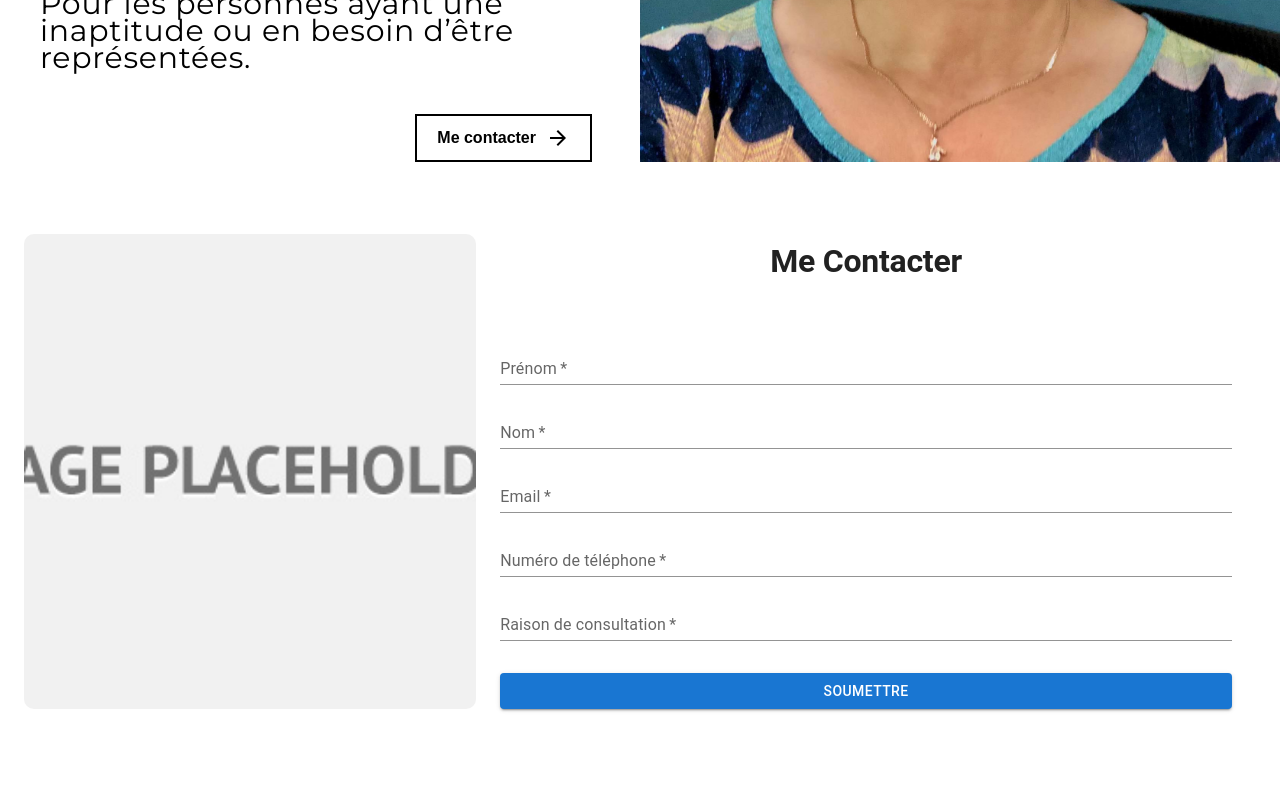
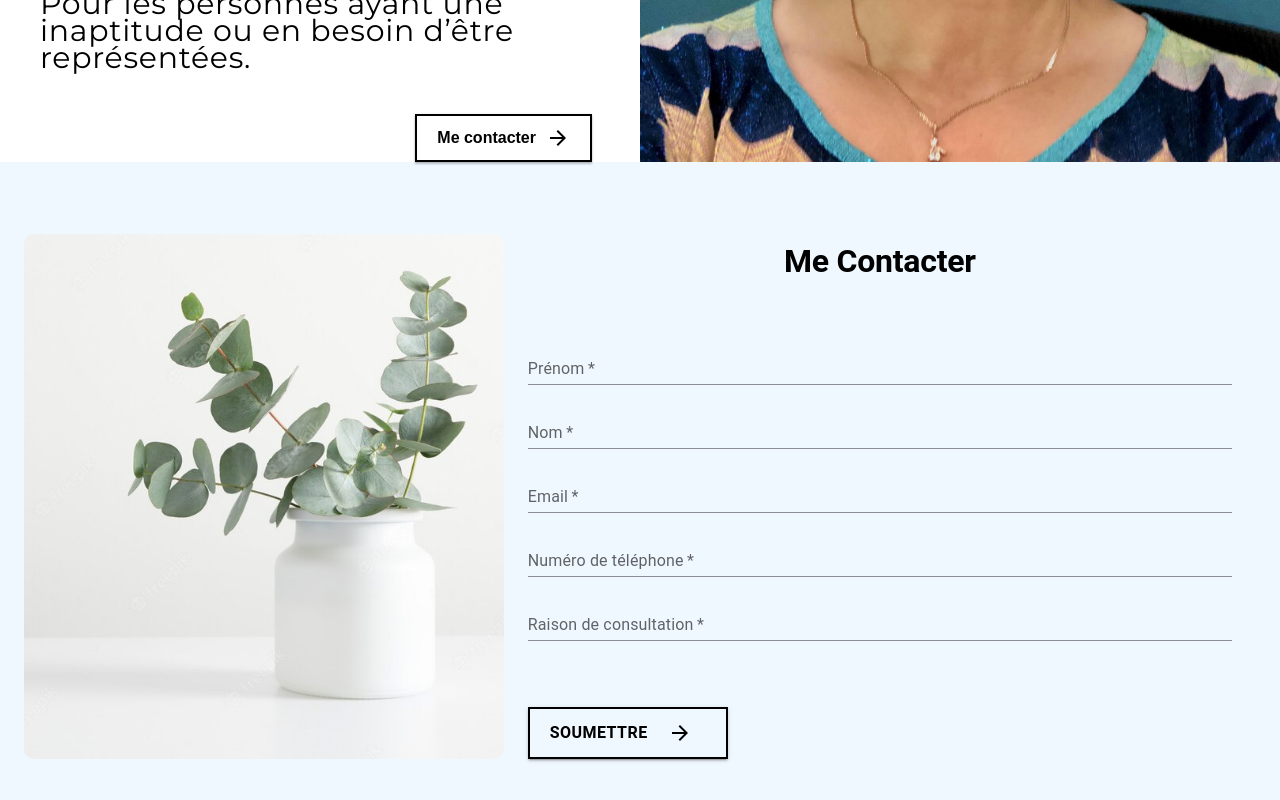
Before and after one commit to hexaquarks/portfolio-ecaterina, a React (Create React App) app: page / in a window 1280 px wide. Shown: the part 1252-2052 px from the top of the page. Built offline with nearby package versions, Linux system fonts and the light colour scheme.

Commit message:
Added flower image and styled the FormButton in the Form container

```diff
--- a/src/components/form/FormComponent.tsx
+++ b/src/components/form/FormComponent.tsx
@@ -5,8 +5,10 @@ import Container from "@mui/material/Container";
 import TextField from "@mui/material/TextField";
 import Button from "@mui/material/Button";
 import Typography from "@mui/material/Typography";
+import ArrowForwardIcon from '@mui/icons-material/ArrowForward';
 
 import placeholder from "../../assets/image-placeholder.jpg";
+import flowers from "../../assets/flowers.jpg";
 
 const StyledContainer = styled(Container)(({ theme }) => ({
   paddingTop: theme.spacing(5),
@@ -16,7 +18,8 @@ const StyledContainer = styled(Container)(({ theme }) => ({
   maxWidth: 'unset',
   "&.MuiContainer-root.MuiContainer-maxWidthLg": {
     maxWidth: "unset"
-  }
+  },
+  backgroundColor: "aliceblue",
 }));
 
 const StyledFormContainer = styled(Container)(({ theme }) => ({
@@ -25,6 +28,7 @@ const StyledFormContainer = styled(Container)(({ theme }) => ({
   alignItems: "center",
   paddingTop: theme.spacing(5),
   paddingBottom: theme.spacing(5),
+  backgroundColor: "aliceblue",
 }));
 
 const FormTitle = styled(Typography)(({ theme }) => ({
@@ -37,10 +41,9 @@ const StyledForm = styled("form")(({ theme }) => ({
   width: "100%",
   display: "flex",
   flexDirection: "column",
-  alignItems: "center",
   borderRadius: "10px",
   padding: "40px",
-  backgroundColor: "white",
+  backgroundColor: "aliceblue",
 }));
 
 const FormField = styled(TextField)(({ theme }) => ({
@@ -53,14 +56,34 @@ const FormField = styled(TextField)(({ theme }) => ({
 
 const FormButton = styled(Button)(({ theme }) => ({
   width: "100%",
-  backgroundColor: theme.palette.primary.main,
-  color: theme.palette.common.white,
   marginTop: theme.spacing(2),
 }));
 
+const StyledFormButton = styled(FormButton)(({ theme }) => ({
+  display: 'flex',
+  width: '200px',
+  border: '2px solid #000',
+  backgroundColor: 'transparent',
+  color: '#000',
+  fontSize: '16px',
+  fontWeight: 'bold',
+  padding: '10px 20px',
+  marginTop: '50px',
+  cursor: 'pointer',
+  transition: 'border-color 0.3s',
+  borderRadius: 0,
+  '& .MuiSvgIcon-root': {
+    marginLeft: '20px',
+  },
+  '&:hover': {
+    backgroundColor: 'transparent',
+    borderColor: '#FFA500',
+  },
+}));
+
 const PictureContainer = styled(Box)(({ theme }) => ({
-  width: '500px',
-  height: '475px',
+  width: '550px',
+  height: '525px',
   marginTop: theme.spacing(4),
   position: 'relative',
   borderRadius: '10px',
@@ -73,10 +96,8 @@ const PictureContainer = styled(Box)(({ theme }) => ({
 const Picture = styled("img")(({ theme }) => ({
   position: "absolute",
   top: 0,
-  left: 0,
   bottom: 0,
   right: 0,
-  width: "100%",
   height: "100%",
   objectFit: "cover",
 }));
@@ -96,23 +117,16 @@ const StyledContentBox = styled(Box)(({ theme }) => ({
 const StyledBox = styled(Box)(({ theme }) => ({
   display: "flex",
   flexDirection: "row",
-  alignItems: "stretch",
+  alignItems: "flex-start",
   width: "100%",
   height: "100vh",
   margin: 0,
   padding: 0,
   [theme.breakpoints.down('sm')]: {
     flexDirection: 'column',
-    alignItems: 'flex-start',
   },
 }));
 
-const StyledContentPaper = styled(Paper)({
-  width: "100%",
-  height: "100%",
-  margin: 0,
-  padding: 0,
-});
 
 const FormComponent: React.FC = () => {
   const handleSubmit = (e: React.FormEvent<HTMLFormElement>) => {
@@ -124,10 +138,9 @@ const FormComponent: React.FC = () => {
     <StyledContainer>
       <StyledBox>
         <PictureContainer>
-          <Picture src={placeholder} alt="Contact" />
+          <Picture src={flowers} alt="Contact" />
         </PictureContainer>
         <StyledContentBox sx={{ width: "70%" }}>
-          <StyledContentPaper elevation={0}>
             <StyledFormContainer>
               <FormTitle variant="h2" align="left">
                 Me Contacter
@@ -138,12 +151,12 @@ const FormComponent: React.FC = () => {
                 <FormField id="email" label="Email" type="email" variant="standard" required />
                 <FormField id="phone-number" label="Numéro de téléphone" type="tel" variant="standard" required />
                 <FormField id="reason" label="Raison de consultation" variant="standard" required />
-                <FormButton variant="contained" type="submit">
-                  Soumettre
-                </FormButton>
+                  <StyledFormButton variant="contained" type="submit" style={{justifyContent: "flex-start"}}>
+                    Soumettre
+                    <ArrowForwardIcon/>
+                  </StyledFormButton>
               </StyledForm>
             </StyledFormContainer>
-          </StyledContentPaper>
         </StyledContentBox>
       </StyledBox>
     </StyledContainer>
--- a/src/components/services/MyServices.tsx
+++ b/src/components/services/MyServices.tsx
@@ -55,6 +55,7 @@ const TitleContainer = styled('div')(({ theme }) => ({
     cursor: 'pointer',
     transition: 'border-color 0.3s',
     borderRadius: 0,
+    boxShadow: '0 2px 2px rgba(0, 0, 0, 0.24), 0 0 2px rgba(0, 0, 0, 0.12)',
   },
   '& button:hover': {
     borderColor: 'orange',
```
Also changed, not shown: src/assets/flowers.jpg (added).
